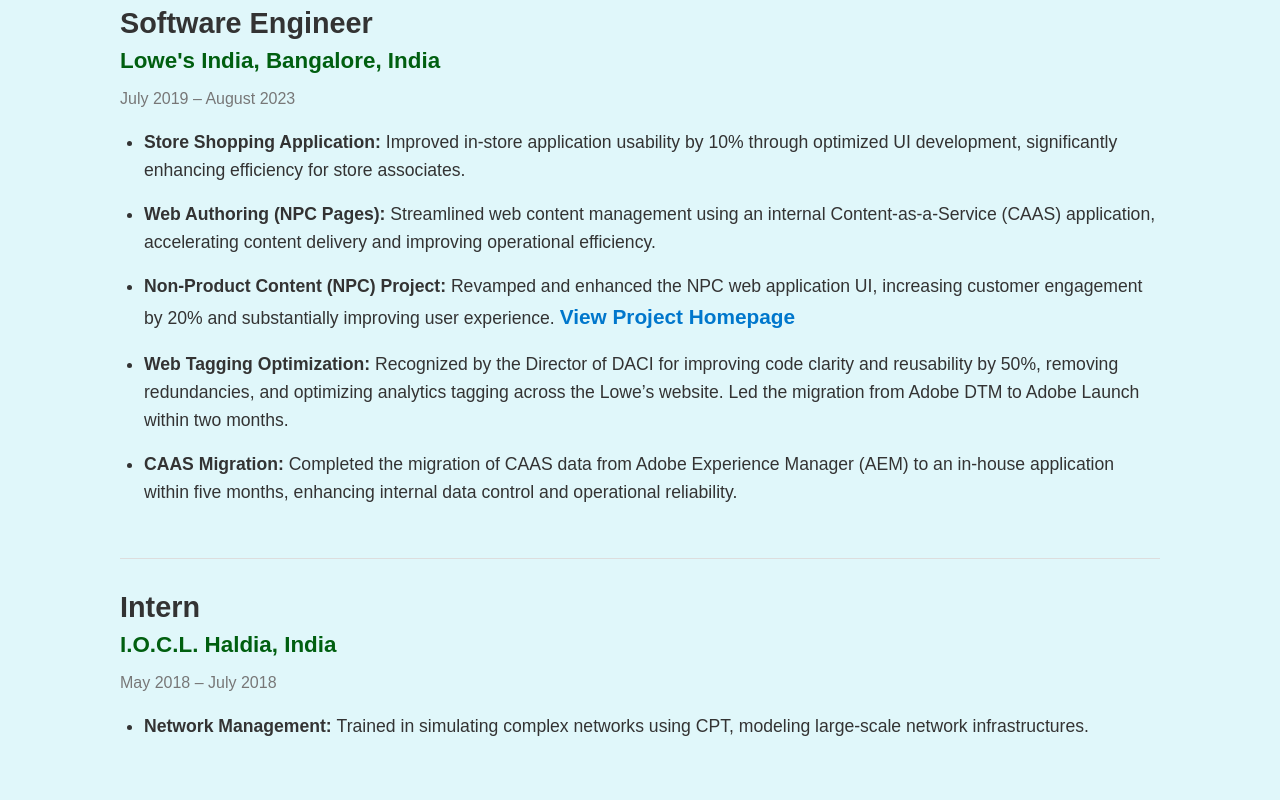
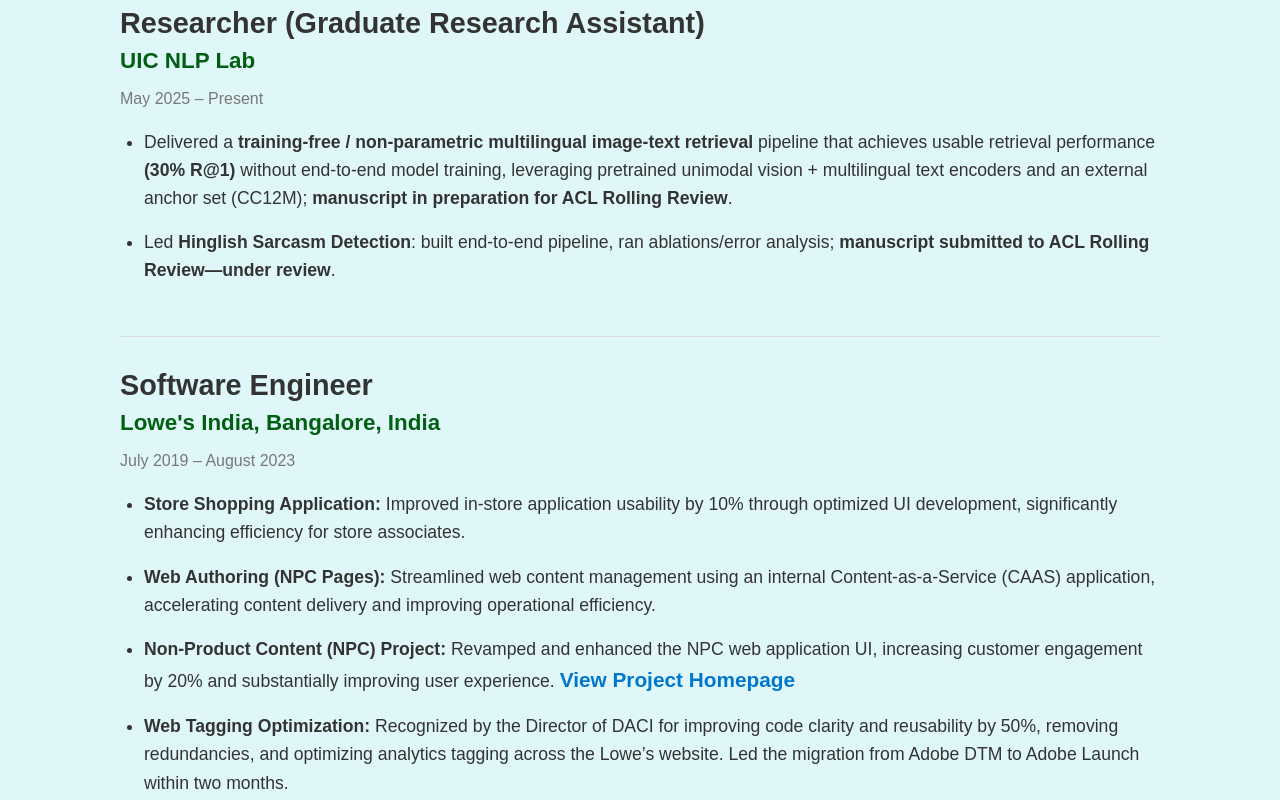
Before and after one commit to mananjen/portfolio-website, a React (Create React App) app: page /#/education-experience in a window 1280 px wide. Shown: the part 840-1640 px from the top of the page. Built offline with nearby package versions, Linux system fonts and the light colour scheme.

Commit message:
exp update

```diff
--- a/src/pages/EducationExperience.jsx
+++ b/src/pages/EducationExperience.jsx
@@ -76,6 +76,20 @@
       <SectionTitle>Work Experience</SectionTitle>
 
       <Card>
+        <Title>Researcher (Graduate Research Assistant)</Title>
+        <SubTitle>UIC NLP Lab</SubTitle>
+        <Date>May 2025 – Present</Date>
+        <BulletList>
+          <BulletItem>
+            Delivered a <strong>training-free / non-parametric multilingual image-text retrieval</strong> pipeline that achieves usable retrieval performance <strong>(30% R@1)</strong> without end-to-end model training, leveraging pretrained unimodal vision + multilingual text encoders and an external anchor set (CC12M); <strong>manuscript in preparation for ACL Rolling Review</strong>.
+          </BulletItem>
+          <BulletItem>
+            Led <strong>Hinglish Sarcasm Detection</strong>: built end-to-end pipeline, ran ablations/error analysis; <strong>manuscript submitted to ACL Rolling Review—under review</strong>.
+          </BulletItem>
+        </BulletList>
+      </Card>
+
+      <Card>
         <Title>Software Engineer</Title>
         <SubTitle>Lowe's India, Bangalore, India</SubTitle>
         <Date>July 2019 – August 2023</Date>
```
